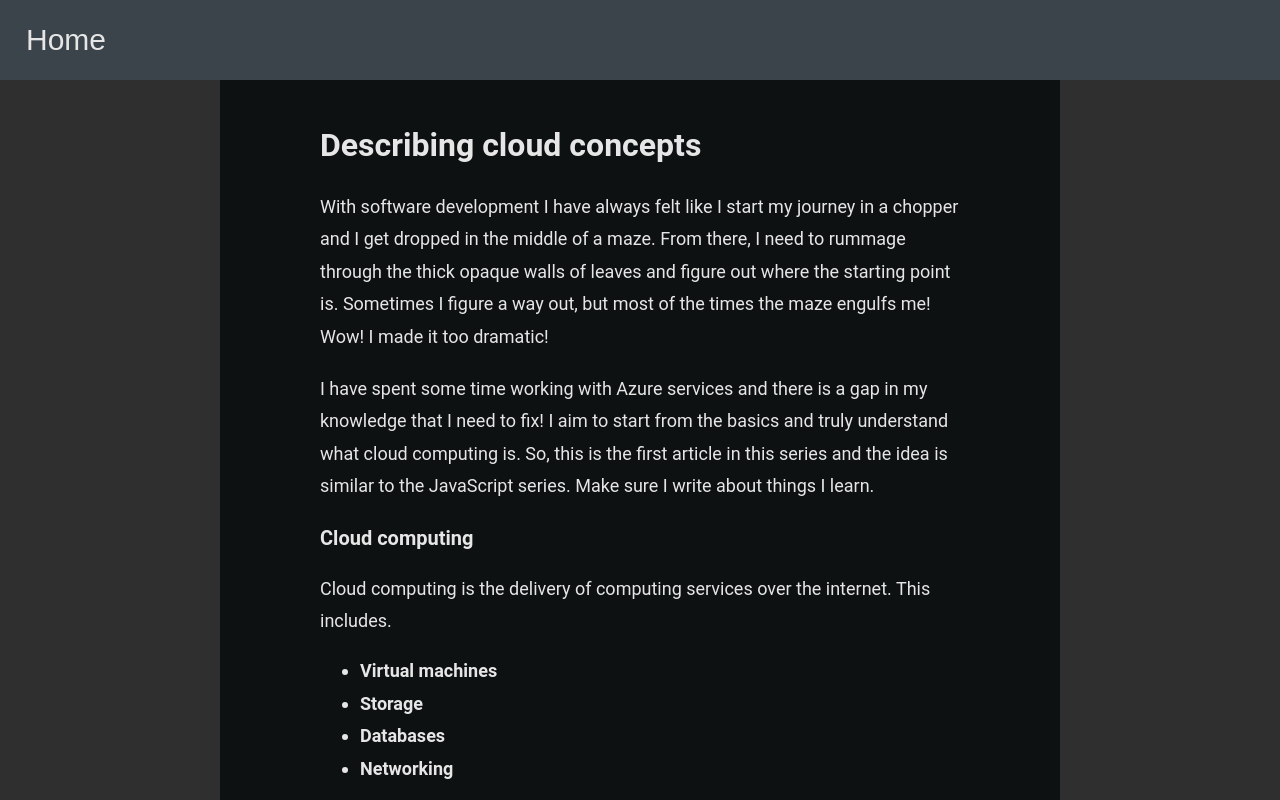
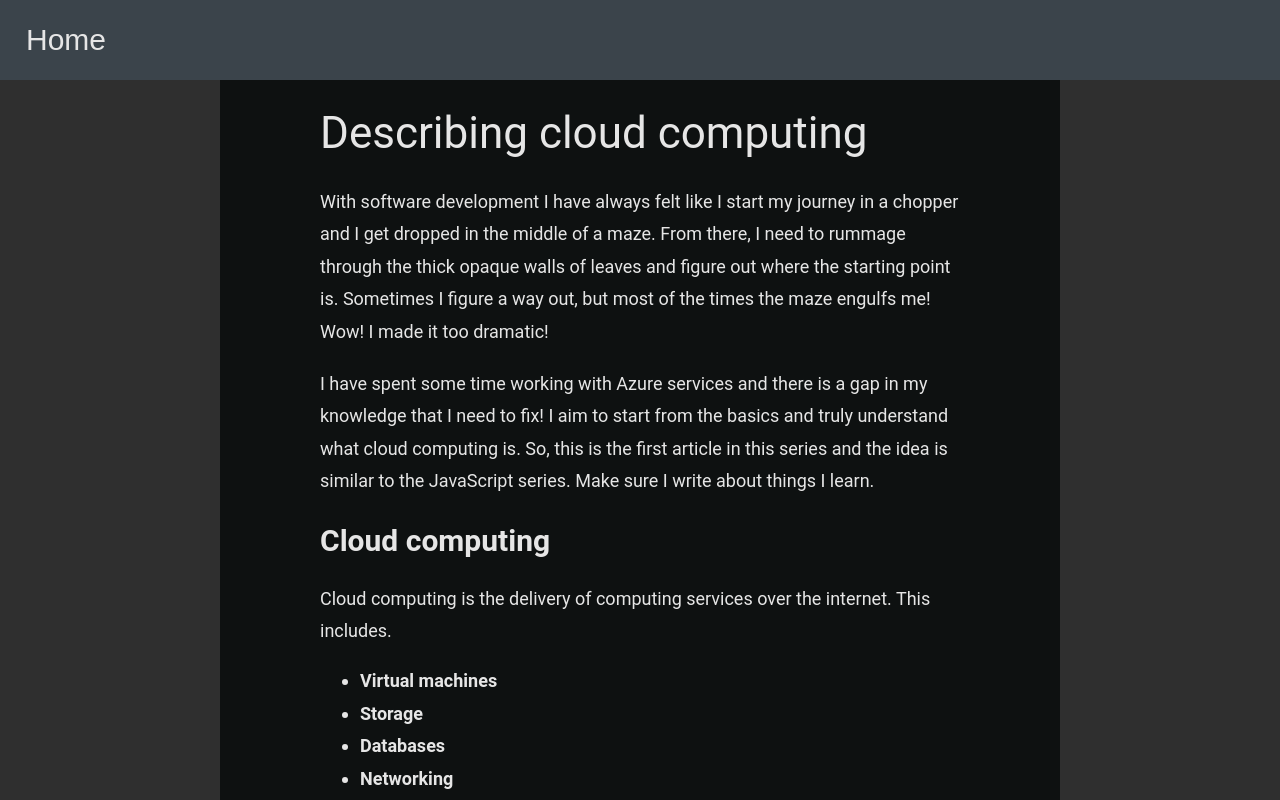
Before and after one commit to generic-27/blog, a SvelteKit app: page /azure/describing_cloud_concepts in a window 1280 px wide. Shown: the top 800 px of the page. Built offline with nearby package versions, Linux system fonts and the light colour scheme.

Commit message:
Fixed CSS

```diff
--- a/src/components/blog/article_card/article-card.svelte
+++ b/src/components/blog/article_card/article-card.svelte
@@ -44,8 +44,9 @@
 		width: 60px;
 		height: 30px;
 		background-color: #75b6e7;
+		border-color: #75b6e7;
 		border-radius: 5px;
-		font-size: 14px;
+		font-size: 12px;
 		font-family: 'Roboto', sans-serif;
 		font-weight: 500;
 	}
--- a/src/components/blog/azure/azure_fundamentals/describing_cloud_concepts/describing-cloud-computing.svelte
+++ b/src/components/blog/azure/azure_fundamentals/describing_cloud_concepts/describing-cloud-computing.svelte
@@ -5,7 +5,7 @@
 <div class="describing_cloud_concepts_container">
 	<ArticleMainHeader />
 	<div class="blog-text-container">
-		<h1>Describing cloud concepts</h1>
+		<div class="blog-title">Describing cloud computing</div>
 		<div class="blog-paragraph">
 			With software development I have always felt like I start my journey in a chopper and I get
 			dropped in the middle of a maze. From there, I need to rummage through the thick opaque walls
--- a/src/components/blog/you_dont_know_js/part_1/up-and-going.svelte
+++ b/src/components/blog/you_dont_know_js/part_1/up-and-going.svelte
@@ -13,7 +13,7 @@
 <div class="up-and-going-container">
 	<ArticleMainHeader />
 	<div class="blog-text-container">
-		<h1>Up and going</h1>
+		<div class="blog-title">Up and going</div>
 		<div class="blog-paragraph">
 			The first statement that I ever heard in regards to JavaScript was the phrase "
 			<strong>Dumb kid brother</strong>". It has been close to 7 years since I started coding
@@ -25,7 +25,6 @@
 			reference to solidify my understanding of <i>JavaScript</i>. This by chance, also happens to
 			be the first blog that I have ever written and I am hoping I can turn this into a hobby.
 		</div>
-		<div class="blog-sub-header">Up and Going</div>
 		<div class="blog-paragraph">
 			The first part of this series <strong>(You don't know JS)</strong> was a general introduction
 			to programming and a discussion of some aspects of <i>JavaScript</i>. There are few topics
--- a/src/components/blog/you_dont_know_js/part_2/closure.svelte
+++ b/src/components/blog/you_dont_know_js/part_2/closure.svelte
@@ -12,7 +12,7 @@
 <div class="closure-container">
 	<ArticleMainHeader />
 	<div class="blog-text-container">
-		<h1>Closure</h1>
+		<div class="blog-title">Closure</div>
 		<div class="blog-paragraph">
 			Closure in JavaScript is, when a function is able to remember and access its lexical scope
 			even when the function is executing outside is lexical scope.
--- a/src/components/blog/you_dont_know_js/part_2/scopes-and-hoisting.svelte
+++ b/src/components/blog/you_dont_know_js/part_2/scopes-and-hoisting.svelte
@@ -17,7 +17,7 @@
 <div class="scopes-and-closure-container">
 	<ArticleMainHeader />
 	<div class="blog-text-container">
-		<h1>Scopes and Hoisting</h1>
+		<div class="blog-title">Scopes and Hoisting</div>
 		<div class="blog-paragraph">
 			This book is awesome! I wish I had read it sooner. Most programming languages that I have
 			used, I never spent the time to fully understand the depths of it. With YDKJS, I aim to break
--- a/src/components/blog/you_dont_know_js/part_3/objects.svelte
+++ b/src/components/blog/you_dont_know_js/part_3/objects.svelte
@@ -7,7 +7,7 @@
 <div class="objects_container">
 	<ArticleMainHeader />
 	<div class="blog-text-container">
-		<h1>Objects</h1>
+		<div class="blog-title">Objects</div>
 		<div class="blog-paragraph">
 			Everything in JavaScript is an <code>object</code> - A misconception I have been living with.
 			<code>objects</code> are the building blocks in JavaScript but they are one of the 6 primary
--- a/src/components/blog/you_dont_know_js/part_3/understanding_this.svelte
+++ b/src/components/blog/you_dont_know_js/part_3/understanding_this.svelte
@@ -15,7 +15,7 @@
 <div class="understanding_this_container">
 	<ArticleMainHeader />
 	<div class="blog-text-container">
-		<h1>Understanding This</h1>
+		<div class="blog-title">Understanding This</div>
 		<div class="blog-paragraph">
 			The first time I was introduced to the keyword <code>this</code>, there was only confusion. My
 			confusion stemmed from the question, what really is <code>this</code>? We were learning the
--- a/src/styles/global_blog.css
+++ b/src/styles/global_blog.css
@@ -8,8 +8,13 @@
 	color: #e6e6e6;
 }
 
+.blog-title {
+	font-size: 44px;
+	font-family: 'Roboto', sans-serif;
+}
+
 .blog-sub-header {
-	font-size: 20px;
+	font-size: 30px;
 	font-family: 'Roboto', sans-serif;
 	font-weight: 700;
 	margin-top: 20px;
```
Also changed, not shown: 37 other files (tests, documents, lock files or other folders).
